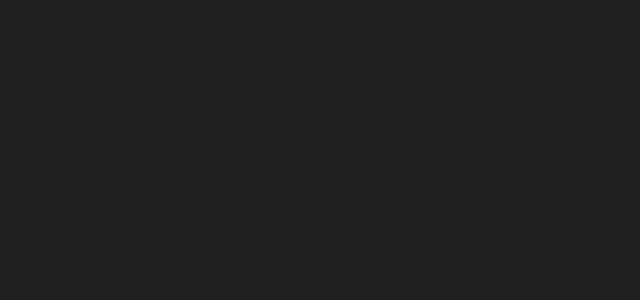
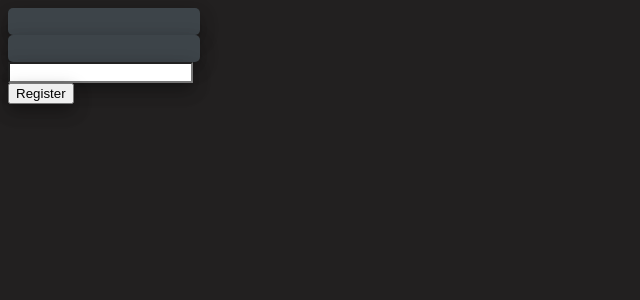
Before and after one commit to josephwehby/InvestmentTracker, a React (Vite) app in the folder Frontend/: page /register in a window 1280 px wide. Before the commit this address had no page. Shown: the top 300 px of the page, without its empty margins (0-640 px from the left). Built offline with nearby package versions, Linux system fonts and the light colour scheme.

Commit message:
basic layout of register page. need styling and to write the api fetch

```diff
--- a/Frontend/src/App.tsx
+++ b/Frontend/src/App.tsx
@@ -1,5 +1,6 @@
 import Home from "./pages/Home.tsx";
 import Portfolio from "./pages/Portfolio.tsx"
+import Registration from "./pages/Register.tsx";
 import { BrowserRouter, Route, Routes } from "react-router-dom";
 
 function App() {
@@ -11,6 +12,7 @@
           <BrowserRouter>
             <Routes>
               <Route path="/portfolio" element={<Portfolio />} />
+              <Route path="/register" element={<Registration />} />
               <Route path="/" element={<Home />} />
             </Routes>
           </BrowserRouter>
--- /dev/null
+++ b/Frontend/src/components/RegisterBox.tsx
@@ -0,0 +1,41 @@
+import { ChangeEvent, useState } from "react";
+
+function Register() {
+  const [username, setUsername] = useState("");
+  const [password, setPassword] = useState("");
+  const [check, setCheck] = useState("");
+
+  async function registerCreds() {
+
+  }
+
+  function handleSubmit(e: React.FormEvent<HTMLFormElement>){
+    e.preventDefault();
+    registerCreds();
+  }
+
+  function handleUsername(e: ChangeEvent<HTMLInputElement>) { setUsername(e.target.value); }
+  function handlePassword(e: ChangeEvent<HTMLInputElement>) { setPassword(e.target.value); }
+  function handleCheck(e: ChangeEvent<HTMLInputElement>) { setCheck(e.target.value); }
+
+  return (
+    <div className="register">
+      <form onSubmit={handleSubmit}>
+        <div className="register-group">
+          <input id="username" type="text" onChange={handleUsername} value={username} required />
+        </div>
+        <div className="register-group">
+          <input id="password" type="text" onChange={handlePassword} value={password} required />
+        </div>
+        <div className="register-group">
+          <input id="check" type="text" onChange={handleCheck} value={check} required />
+        </div>
+        <div className="register-group">
+          <input id="register-btn" type="submit" value="Register" />
+        </div>
+      </form>
+    </div>
+  );
+}
+
+export default Register;
--- /dev/null
+++ b/Frontend/src/pages/Register.tsx
@@ -0,0 +1,11 @@
+import Register from "../components/RegisterBox";
+
+function Registration() {
+  return (
+    <div className="register-page">
+      <Register />
+    </div>
+  );
+}
+
+export default Registration;
```
Also changed, not shown: 3 other files (tests, documents, lock files or other folders).
